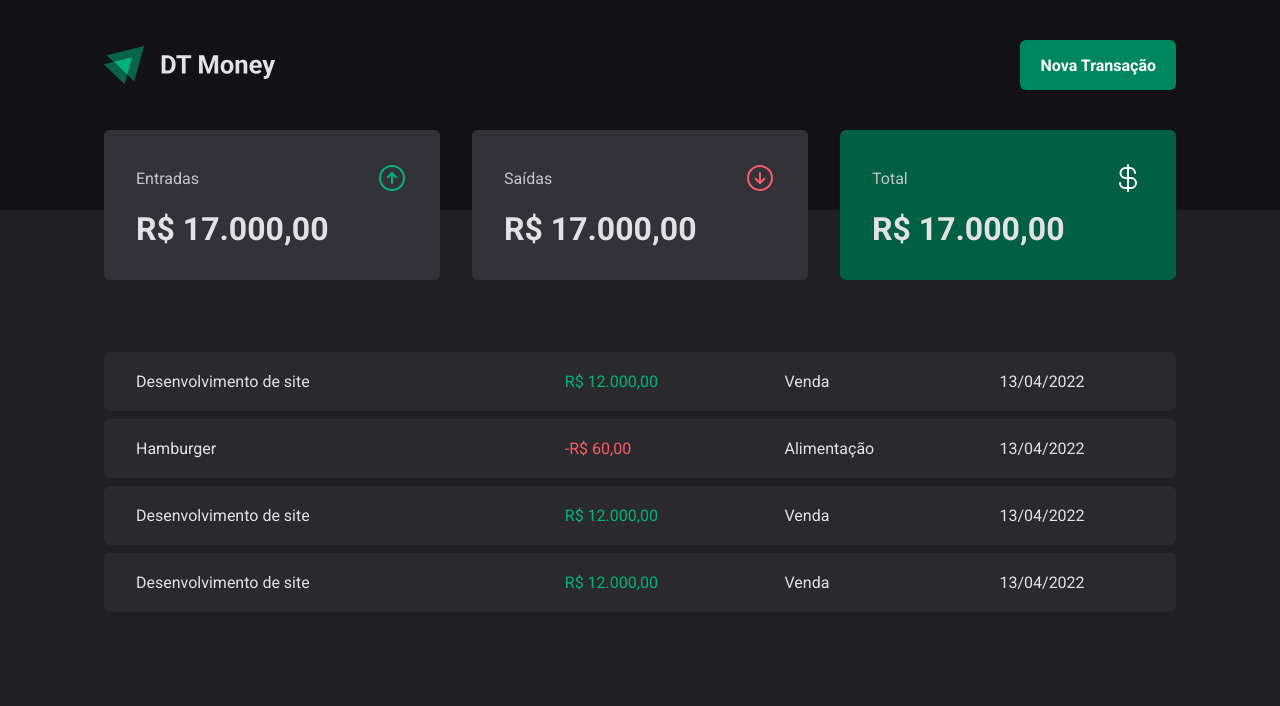
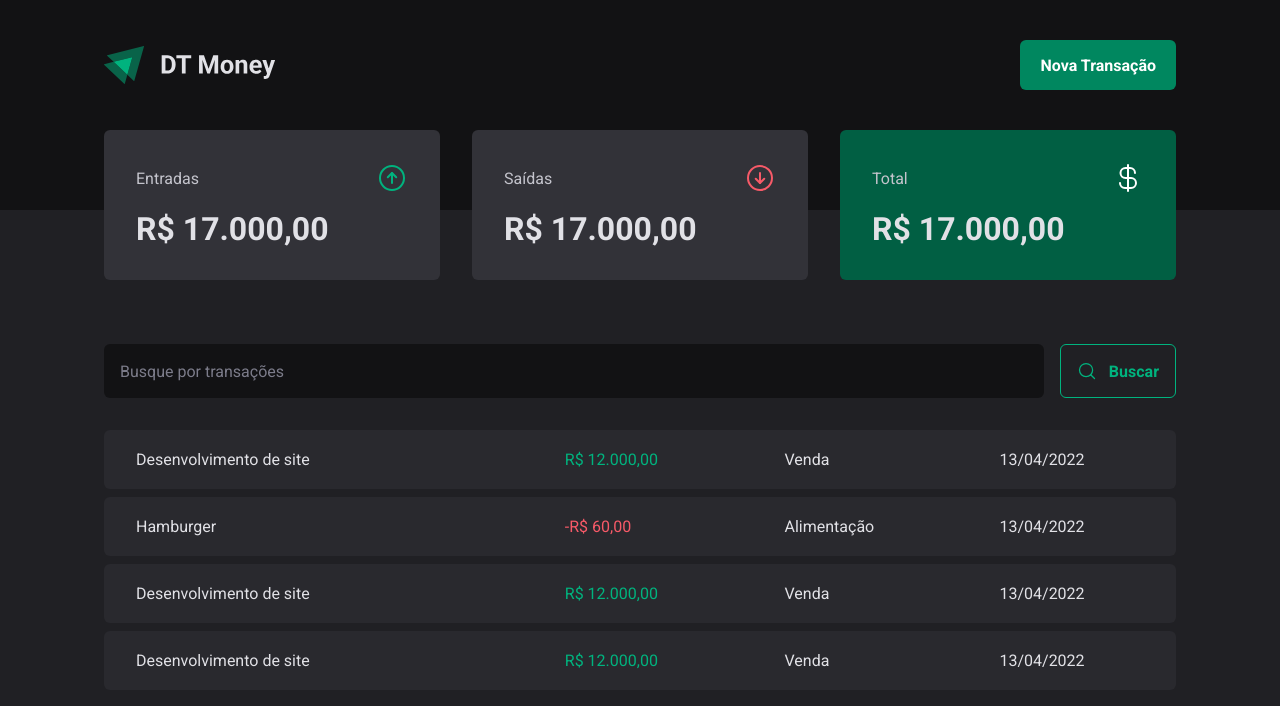
Before and after one commit to thiagocdn/ignite-03-dt-money, a React (Vite) app: page / in a window 1280 px wide. Shown: the top 706 px of the page. Built offline with nearby package versions, Linux system fonts and the light colour scheme.

Commit message:
Created search form

```diff
--- /dev/null
+++ b/src/pages/transactions/components/search-form/index.tsx
@@ -0,0 +1,14 @@
+import { SearchFormContainer } from './styles'
+import { MagnifyingGlass } from 'phosphor-react'
+
+export function SearchForm() {
+  return (
+    <SearchFormContainer>
+      <input type="text" placeholder="Busque por transações" />
+      <button type="submit">
+        <MagnifyingGlass size={20} />
+        Buscar
+      </button>
+    </SearchFormContainer>
+  )
+}
--- /dev/null
+++ b/src/pages/transactions/components/search-form/styles.ts
@@ -0,0 +1,41 @@
+import styled from 'styled-components'
+
+export const SearchFormContainer = styled.form`
+  display: flex;
+  gap: 1rem;
+
+  input {
+    flex: 1;
+    border-radius: 6px;
+    border: 0;
+    background: ${(props) => props.theme['gray-900']};
+    color: ${(props) => props.theme['gray-300']};
+    padding: 1rem;
+
+    &::placeholder {
+      color: ${(props) => props.theme['gray-500']};
+    }
+  }
+  button {
+    cursor: pointer;
+    display: flex;
+    align-items: center;
+    gap: 0.75rem;
+
+    border: 0;
+    padding: 1rem;
+    background: transparent;
+    border: 1px solid ${(props) => props.theme['green-300']};
+    color: ${(props) => props.theme['green-300']};
+    font-weight: bold;
+    border-radius: 6px;
+
+    &:hover {
+      transform: background-color 0.2s, color 0.2s, border-color 0.2s;
+
+      background: ${(props) => props.theme['green-500']};
+      border: 1px solid ${(props) => props.theme['green-500']};
+      color: ${(props) => props.theme.white};
+    }
+  }
+`
--- a/src/pages/transactions/index.tsx
+++ b/src/pages/transactions/index.tsx
@@ -1,5 +1,6 @@
 import { Header } from '../../components/header'
 import { Summary } from '../../components/summary'
+import { SearchForm } from './components/search-form'
 import {
   PriceHightlight,
   TransactionsContainer,
@@ -13,6 +14,7 @@
       <Summary />
 
       <TransactionsContainer>
+        <SearchForm />
         <TransactionsTable>
           <tbody>
             <tr>
--- a/src/pages/transactions/styles.ts
+++ b/src/pages/transactions/styles.ts
@@ -11,7 +11,7 @@
   width: 100%;
   border-collapse: separate;
   border-spacing: 0 0.5rem;
-  /* margin-top: 1.5rem; */
+  margin-top: 1.5rem;
 
   td {
     padding: 1.25rem 2rem;
```
